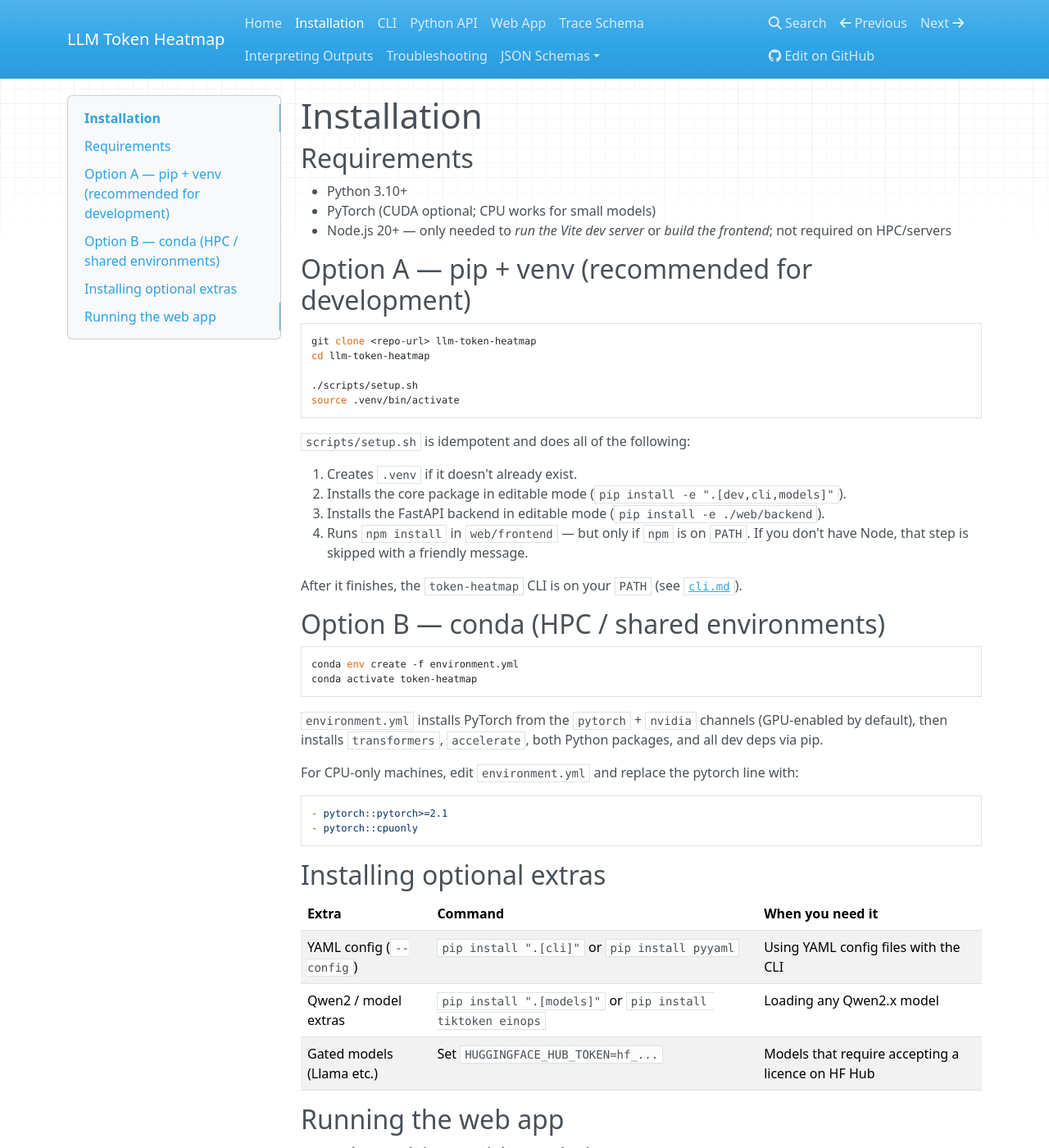
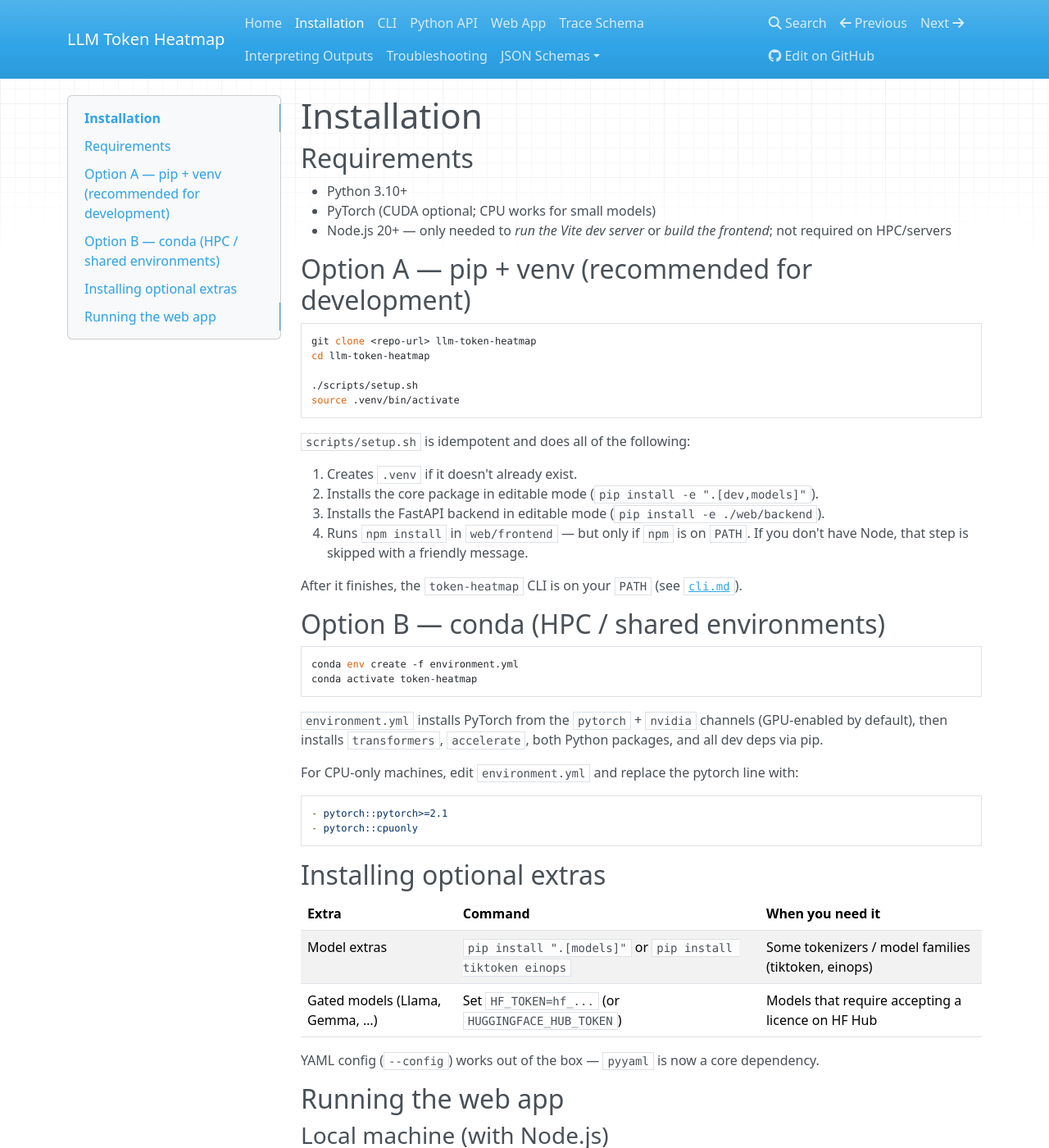
Before and after one commit to zangjiucheng/Token-Heatmap, an MkDocs documentation site: the page built from docs/installation.md, in a window 1280 px wide and 1400 px high. Shown: the whole window at 82% size. Built offline with MkDocs 1.6.1, drawn with Linux system fonts in a browser that asks for light colours; nearby versions of some CDN libraries.

Commit message:
chore(packaging): make pyyaml a core dep (--config works out of the box)
`trace --config` is a primary documented path (README quick-start, every HPC
config), but pyyaml was hidden behind a `[cli]` extra, so `pip install
llm-token-heatmap` would fail the first --config run with "install pyyaml".
Move pyyaml into core dependencies and drop the now-empty `cli` extra; update
its references in setup.sh and docs/installation.md. Built sdist+wheel and
`twine check` PASSED on both.

Co-Authored-By: Claude Opus 4.8 <noreply@anthropic.com>

```diff
--- a/docs/installation.md
+++ b/docs/installation.md
@@ -19,7 +19,7 @@ source .venv/bin/activate
 `scripts/setup.sh` is idempotent and does all of the following:
 
 1. Creates `.venv` if it doesn't already exist.
-2. Installs the core package in editable mode (`pip install -e ".[dev,cli,models]"`).
+2. Installs the core package in editable mode (`pip install -e ".[dev,models]"`).
 3. Installs the FastAPI backend in editable mode (`pip install -e ./web/backend`).
 4. Runs `npm install` in `web/frontend` — but only if `npm` is on `PATH`. If you don't have Node, that step is skipped with a friendly message.
 
@@ -45,9 +45,10 @@ For CPU-only machines, edit `environment.yml` and replace the pytorch line with:
 
 | Extra | Command | When you need it |
 |---|---|---|
-| YAML config (`--config`) | `pip install ".[cli]"` or `pip install pyyaml` | Using YAML config files with the CLI |
-| Qwen2 / model extras | `pip install ".[models]"` or `pip install tiktoken einops` | Loading any Qwen2.x model |
-| Gated models (Llama etc.) | Set `HUGGINGFACE_HUB_TOKEN=hf_...` | Models that require accepting a licence on HF Hub |
+| Model extras | `pip install ".[models]"` or `pip install tiktoken einops` | Some tokenizers / model families (tiktoken, einops) |
+| Gated models (Llama, Gemma, …) | Set `HF_TOKEN=hf_...` (or `HUGGINGFACE_HUB_TOKEN`) | Models that require accepting a licence on HF Hub |
+
+YAML config (`--config`) works out of the box — `pyyaml` is now a core dependency.
 
 ## Running the web app
 
--- a/pyproject.toml
+++ b/pyproject.toml
@@ -43,6 +43,7 @@ dependencies = [
     "pandas>=2.0",
     "numpy>=1.24",
     "matplotlib>=3.8",
+    "pyyaml>=5.1",
 ]
 
 [project.optional-dependencies]
@@ -52,9 +53,6 @@ dev = [
     "mypy>=1.0",
     "ruff>=0.1",
     "jsonschema>=4.18",
-]
-cli = [
-    "pyyaml>=5.1",
 ]
 models = [
     "tiktoken>=0.6",
```
Also changed, not shown: 1 other file.
